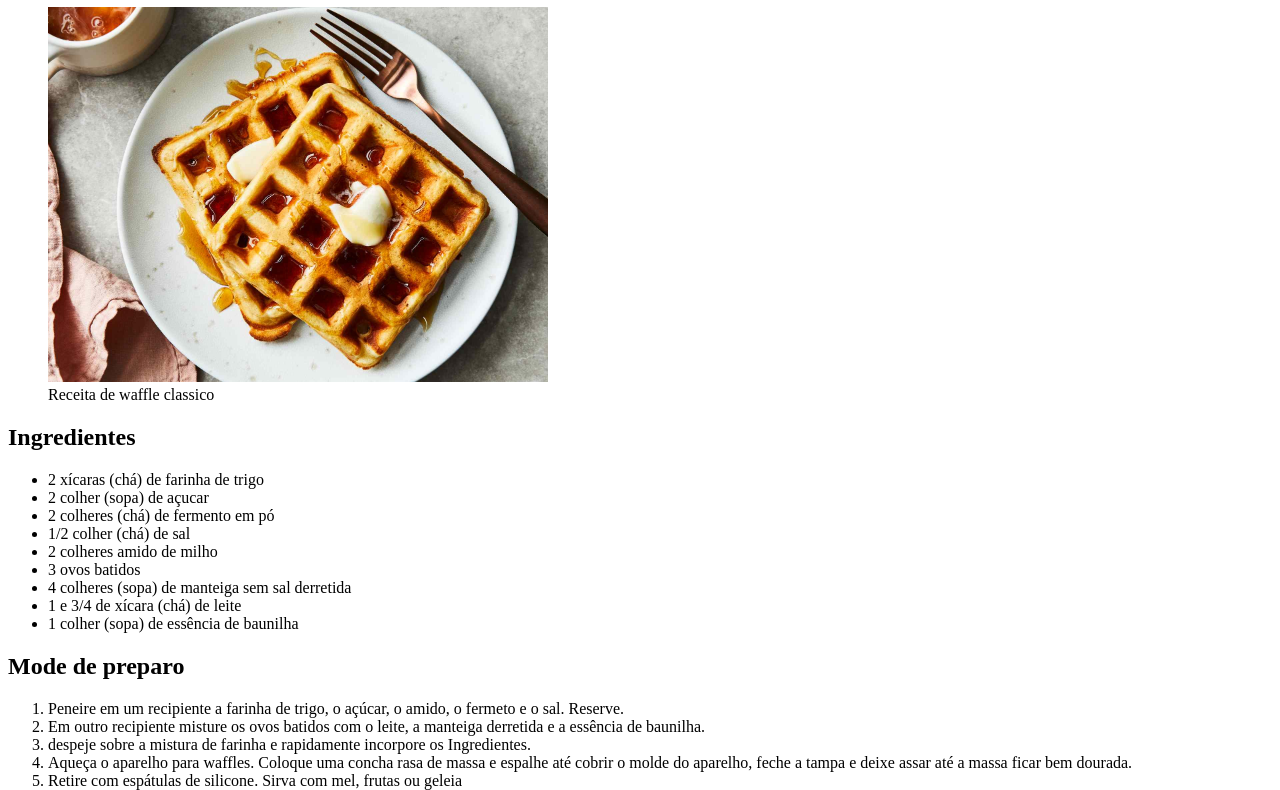
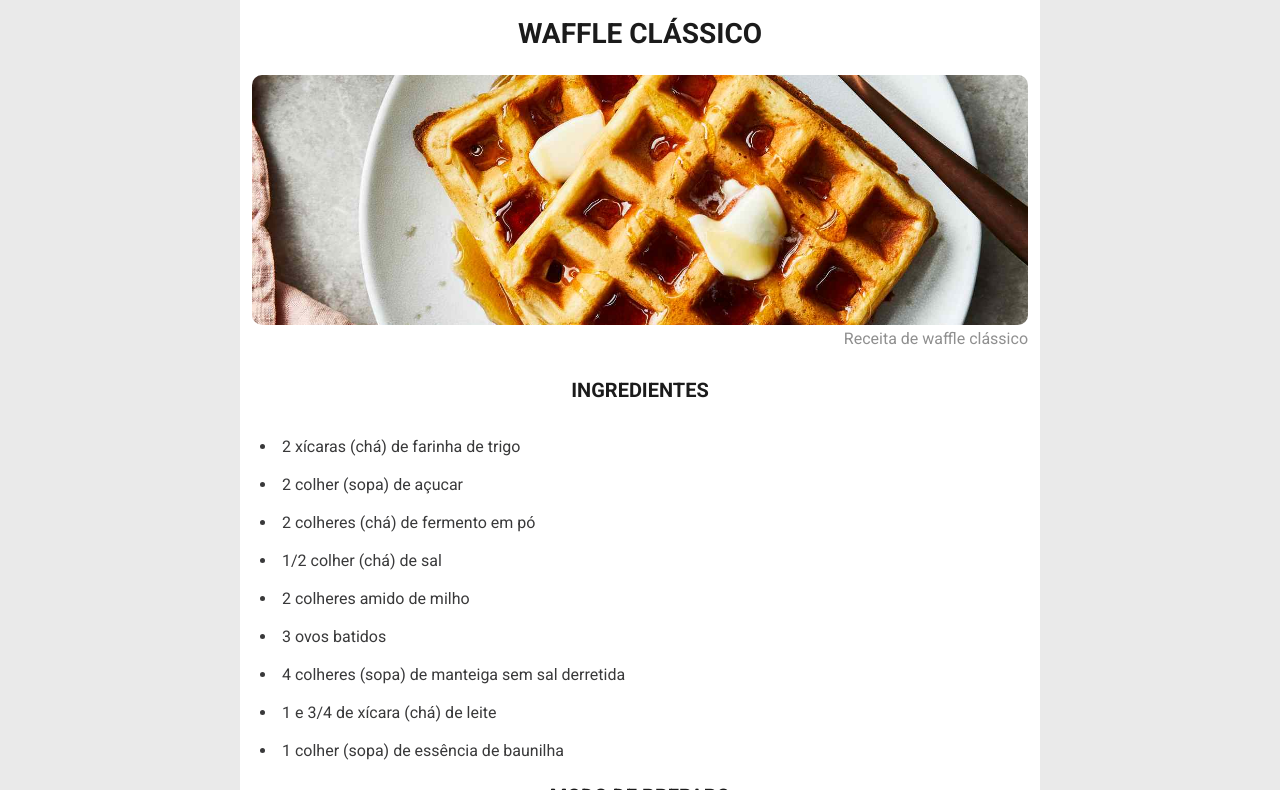
Before and after one commit to pomboexe/waffle-recept, a plain HTML site: page index.html in a window 1280 px wide. Shown: the part 73-863 px from the top of the page. Drawn offline with Linux system fonts and the light colour scheme.

Commit message:
added styles

```diff
--- a/index.html
+++ b/index.html
@@ -3,18 +3,24 @@
 <head>
     <meta charset="UTF-8">
     <meta name="viewport" content="width=device-width, initial-scale=1.0">
+    <link rel="stylesheet" href="./styles.css">
     <title>Receita de Waffle</title>
+
+    <link rel="preconnect" href="https://fonts.googleapis.com"/>
+    <link rel="preconnect" href="https://fonts.gstatic.com" crossorigin/>
+    <link href="https://fonts.googleapis.com/css2?family=Roboto:wght@400;700&display=swap" rel="stylesheet"/>
 </head>
 <body>
-    <h1>Waflle classico</h1>
+<div class="container">
+    <h1>WAFFLE CLÁSSICO</h1>
 
     <figure>
         <img src="./assets/waffle.jpg" alt="waffle" width="500px">
-        <figcaption>Receita de waffle classico</figcaption>
+        <figcaption>Receita de waffle clássico</figcaption>
     </figure>
 
-    <div>
-        <h2>Ingredientes</h2>
+
+        <h2>INGREDIENTES</h2>
         <ul>
             <li>2 xícaras (chá) de farinha de trigo</li>
             <li>2 colher (sopa) de açucar</li>
@@ -26,9 +32,9 @@
             <li>1 e 3/4 de xícara (chá) de leite</li>
             <li>1 colher (sopa) de essência de baunilha</li>
         </ul>
-    </div>
-    <div>
-        <h2>Mode de preparo</h2>
+
+
+        <h2>MODO DE PREPARO</h2>
         <ol>
             <li>Peneire em um recipiente a farinha de trigo, o açúcar, o amido, o fermeto e o sal. Reserve.</li>
             <li>Em outro recipiente misture os ovos batidos com o leite, a manteiga derretida e a essência de baunilha.</li>
@@ -36,10 +42,11 @@
             <li>Aqueça o aparelho para waffles. Coloque uma concha rasa de massa e espalhe até cobrir o molde do aparelho, feche a tampa e deixe assar até a massa ficar bem dourada.</li>
             <li>Retire com espátulas de silicone. Sirva com mel, frutas ou geleia</li>
         </ol>
-    </div>
-    <aside>
-        <h2>Informações adicionais</h2>
+
+
+        <h2>INFORMAÇÕES ADICIONAIS</h2>
         <p>Você poderá servir estes Waffles no café da manhã com geleia.</p>
-    </aside>
+
+</div>
 </body>
 </html>
--- /dev/null
+++ b/styles.css
@@ -0,0 +1,81 @@
+* {
+    margin: 0;
+    padding: 0;
+    box-sizing: border-box;
+   }
+
+body{
+    background-color: #EAEAEA;
+    font-family: 'Roboto', sans-serif;
+    font-weight: 400px;
+    color: #39393A;
+}
+
+.container{
+
+    width: 800px;
+    height: 100%;
+    margin: 40px auto ;
+    background-color: #FFFFFF;
+    border-radius: 10px;
+    text-align: center;
+}
+
+h1, h2{
+    color: #1B1B1B;
+    font-weight: 700;
+}
+h1{
+    font-size: 28px;
+    padding-top: 50px;
+    margin-bottom: 15px;
+    width: 100%;
+}
+h2{
+    font-size: 20px;
+    margin-top: 20px;
+    margin-bottom: 20px;
+}
+
+li, p{
+    font-size: 16px;
+
+}
+
+li{
+    line-height: 26px;
+    list-style-position: inside;
+    text-align: left;
+    margin-left: 20px;
+    padding-top: 12px;
+}
+
+figure{
+    padding: 10px;
+    margin: 2px;
+    position: relative;
+
+
+}
+
+figcaption{
+    color: #8F8F8F;
+   width: 100%;
+   text-align: right;
+
+}
+img{
+
+    height: 250px;
+    width: 100%;
+    object-fit: cover;
+
+    border-radius: 10px;
+}
+
+p{
+    width: 100%;
+    height: 50px;
+    text-align: left;
+    margin: 20px;
+}
```
